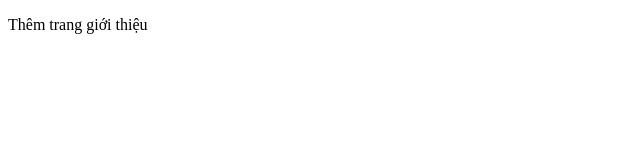
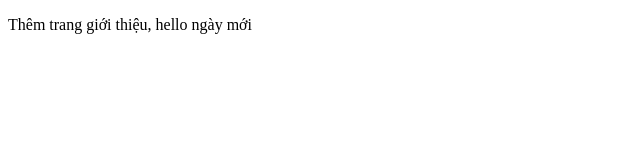
Before and after one commit to NhatNguyen1784/Bai3, a plain HTML site: page index.html in a window 1280 px wide. Shown: the whole page, without its empty margins (0-640 px from the left). Drawn offline with Linux system fonts and the light colour scheme.

Commit message:
Mô tả conflict

```diff
--- a/index.html
+++ b/index.html
@@ -6,6 +6,6 @@
     <title>Document</title>
 </head>
 <body>
-    <p>Thêm trang giới thiệu</p>
+    <p>Thêm trang giới thiệu, hello ngày mới</p>
 </body>
 </html>
```
